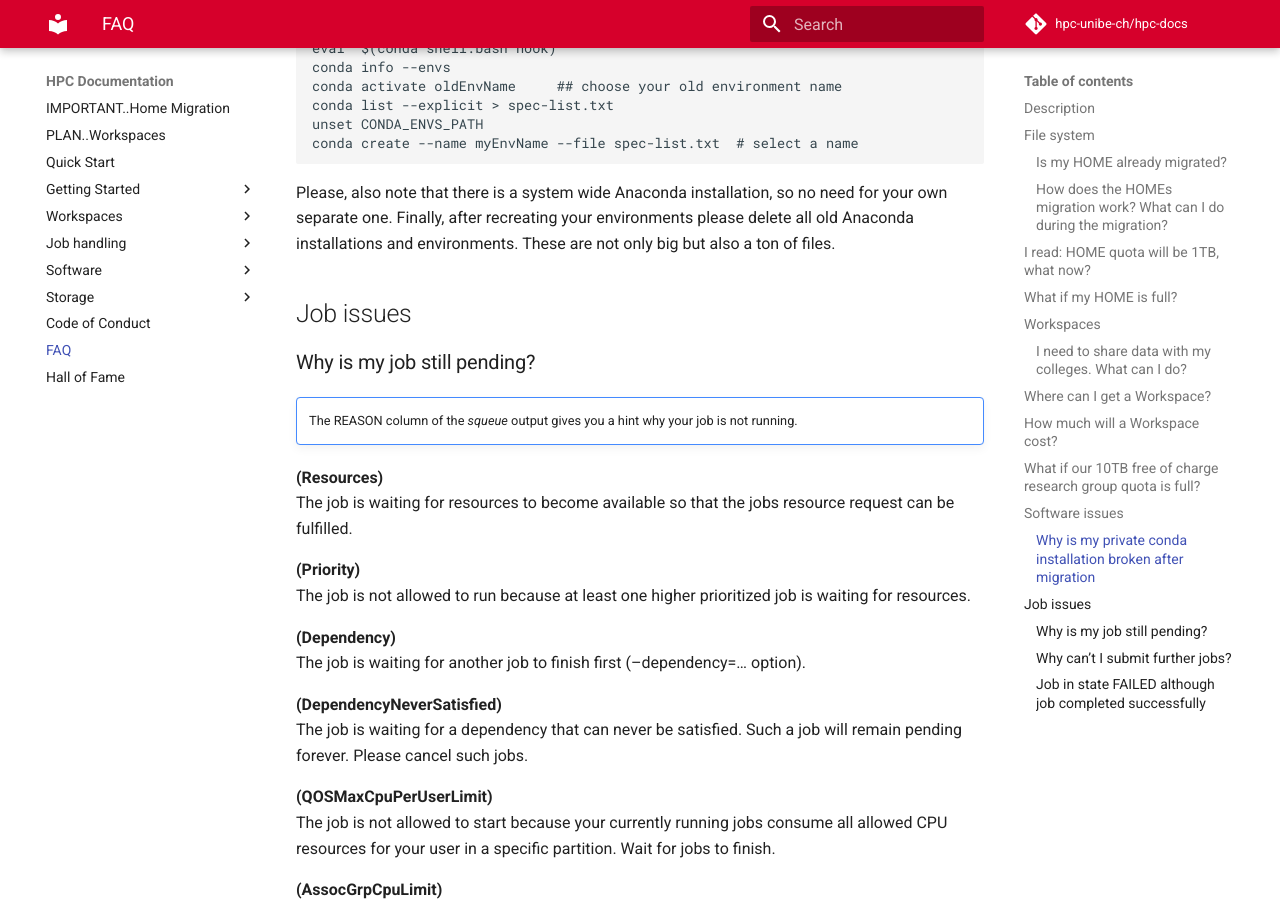
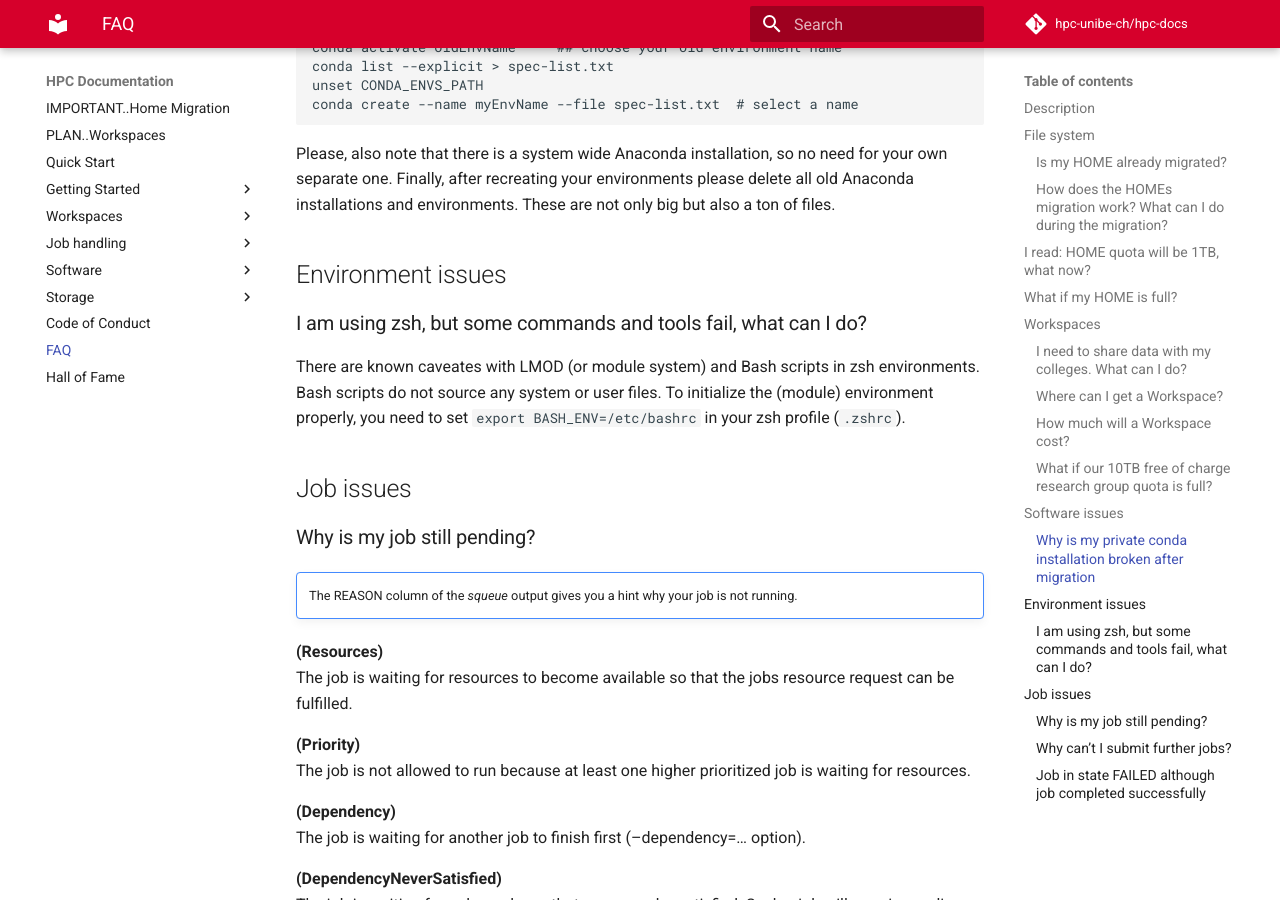
Before and after one commit to hpc-unibe-ch/hpc-unibe-ch.github.io, an MkDocs documentation site: the page built from docs/general/faq.md, in a window 1280 px wide and 900 px high, scrolled down 2752 px. Built offline with MkDocs 1.6.1 and Material for MkDocs 9.7.7, drawn with Linux system fonts in a browser that asks for light colours; comment, search, counter and statistics services are not loaded.

Commit message:
add note about zsh bash scripts

````diff
--- a/docs/general/faq.md
+++ b/docs/general/faq.md
@@ -57,19 +57,19 @@ A coarse classification may be:
 | persistent application input/results, meant to be shared (some-when) | Workspace |
 | applications, meant to be shared (some-when) | Workspace | -->
 
-## Where can I get a Workspace?
+### Where can I get a Workspace?
 Workspaces are still in **Alpha testing** phase. We will soon switch to Beta testing with users. If you are interested, get in touch with us using a [Service Portal request](https://serviceportal.unibe.ch/sp?id=sc_cat_item&sys_id=1d137767db54141078ed3e48229619a7) or drop an [email](mailto:hpc@id.unibe.ch).
 
 A research group manager need to **create** the Workspace, since there are possibilities for charged extensions.
 
 If you want to **join an existing** Workspace. Ask the Workspace manager or its deputy to add you.
 
-## How much will a Workspace cost?
+### How much will a Workspace cost?
 Workspaces itself are free of charge. Every research group has 10TB disk space free of charge, which can be used in multiple Workspaces.
 If necessary, additional storage can be purchased per Workspace, where only the actual usage will be charged, see [Workspace Management](../hpc-workspaces/management.md#additional-storage)
 
 
-## What if our 10TB free of charge research group quota is full?
+### What if our 10TB free of charge research group quota is full?
 Your Research group manager or a registered deputy can apply for an additional quota. Actual used quota will be charged.
 
 ## Software issues
@@ -89,6 +89,10 @@ conda create --name myEnvName --file spec-list.txt  # select a name
 ```
 Please, also note that there is a system wide Anaconda installation, so no need for your own separate one.
 Finally, after recreating your environments please delete all old Anaconda installations and environments. These are not only big but also a ton of files.
+
+## Environment issues
+### I am using zsh, but some commands and tools fail, what can I do?
+There are known caveates with LMOD (or module system) and Bash scripts in zsh environments. Bash scripts do not source any system or user files. To initialize the (module) environment properly, you need to set `export BASH_ENV=/etc/bashrc` in your zsh profile (`.zshrc`).
 
 ## Job issues
 ### Why is my job still pending?
````
